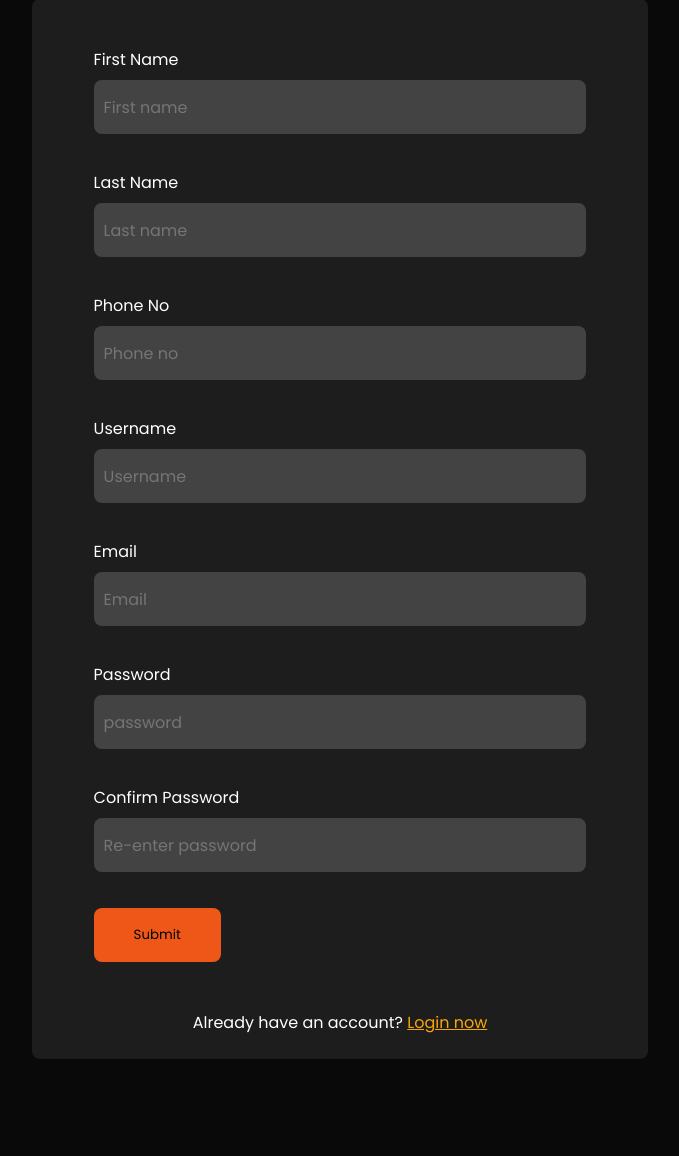
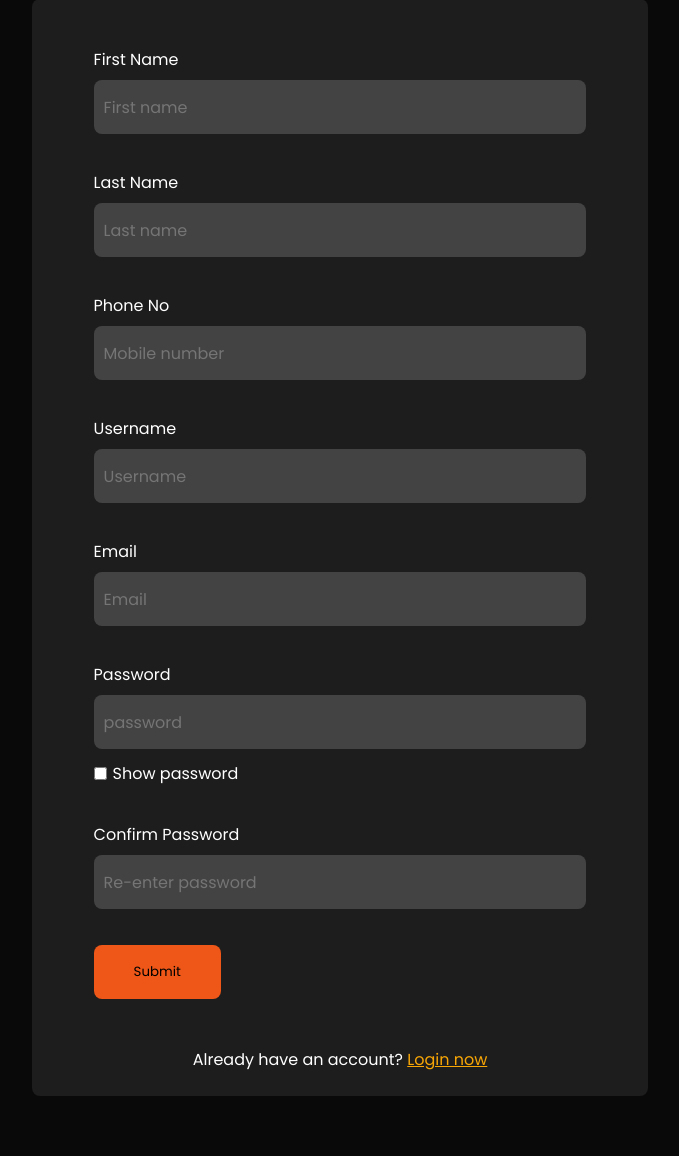
Before and after one commit to matmaxgraphics/unknownsatoshi, a Django app: page /user-registration in a window 1280 px wide. Shown: the part 306-1462 px from the top of the page, without its empty margins (300-979 px from the left). Before the commit the page ends 1365 px from the top, so only its background shows below. Run offline with Django 3.2, Linux system fonts and the light colour scheme; some libraries are stand-ins or nearby versions.

Commit message:
added client side form validation

```diff
--- a/unknownsatoshi/static/css/style.css
+++ b/unknownsatoshi/static/css/style.css
@@ -1,3 +1,4 @@
+@charset "UTF-8";
 html {
   scroll-behavior: smooth;
 }
@@ -130,6 +131,59 @@ textarea {
 
 .none {
   display: none;
+}
+
+#message {
+  display: none;
+  color: #C4C4C4;
+  position: relative;
+  text-align: left;
+  font-weight: normal;
+}
+
+#message p {
+  font-size: 14px;
+  text-align: left;
+  margin: 6px;
+}
+
+/* Add a green text color and a checkmark when the requirements are right */
+.valid {
+  color: green;
+}
+
+.valid:before {
+  position: relative;
+  left: -20px;
+  content: "✔";
+}
+
+/* Add a red text color and an "x" icon when the requirements are wrong */
+.invalid {
+  color: #f73737;
+}
+
+.invalid:before {
+  position: relative;
+  left: -20px;
+  content: "✖";
+}
+
+.show-password {
+  display: -webkit-box;
+  display: -ms-flexbox;
+  display: flex;
+  -webkit-box-orient: horizontal;
+  -webkit-box-direction: normal;
+      -ms-flex-direction: row;
+          flex-direction: row;
+  margin-top: 12px;
+  -webkit-box-align: center;
+      -ms-flex-align: center;
+          align-items: center;
+}
+.show-password span {
+  margin-left: 6px;
 }
 
 /*======ALTERNATIVE STYLING======*/
@@ -1362,7 +1416,7 @@ footer .footer-content__item .links a:hover {
   width: 50%;
   margin: auto;
   background-color: #1D1D1D;
-  height: 28em;
+  height: 30em;
   border-radius: 8px;
   margin-bottom: 60px;
 }
--- /dev/null
+++ b/unknownsatoshi/static/js/validate.js
@@ -0,0 +1,84 @@
+
+
+//VALIDATE PASSWORD
+
+const pswrd1 = document.getElementById('password1');
+const pswrd2 = document.getElementById('password2');
+const letter = document.getElementById("letter");
+const capital = document.getElementById("capital");
+const number = document.getElementById("number");
+const length = document.getElementById("length");
+
+// When the user clicks on the password field, show the message box
+pswrd1.onfocus = function() {
+  document.getElementById("message").style.display = "block";
+}
+
+// When the user clicks outside of the password field, hide the message box
+pswrd1.onblur = function() {
+  document.getElementById("message").style.display = "none";
+}
+
+// When the user starts to type something inside the password field
+pswrd1.onkeyup = function() {
+  // Validate lowercase letters
+  const lowerCaseLetters = /[a-z]/g;
+  if(pswrd1.value.match(lowerCaseLetters)) {
+    letter.classList.remove("invalid");
+    letter.classList.add("valid");
+  } else {
+    letter.classList.remove("valid");
+    letter.classList.add("invalid");
+}
+
+  // Validate capital letters
+  const upperCaseLetters = /[A-Z]/g;
+  if(pswrd1.value.match(upperCaseLetters)) {
+    capital.classList.remove("invalid");
+    capital.classList.add("valid");
+  } else {
+    capital.classList.remove("valid");
+    capital.classList.add("invalid");
+  }
+
+  // Validate numbers
+  const numbers = /[0-9]/g;
+  if(pswrd1.value.match(numbers)) {
+    number.classList.remove("invalid");
+    number.classList.add("valid");
+  } else {
+    number.classList.remove("valid");
+    number.classList.add("invalid");
+  }
+
+  // Validate length
+  if(pswrd1.value.length >= 8) {
+    length.classList.remove("invalid");
+    length.classList.add("valid");
+  } else {
+    length.classList.remove("valid");
+    length.classList.add("invalid");
+  }
+
+}
+
+/*=====SHOW PASSWORD OPTION====*/
+function showPword() {
+  var x = document.getElementById("id_password");
+  if (x.type === "password") {
+    x.type = "text";
+  } else {
+    x.type = "password";
+  }
+}
+
+function showPsword() {
+  var x = document.getElementById("password1");
+  if (x.type === "password") {
+    x.type = "text";
+  } else {
+    x.type = "password";
+  }
+}
+
+/*====Verify Password Match====*/
--- a/unknownsatoshi/userprolog/templates/userprolog/register.html
+++ b/unknownsatoshi/userprolog/templates/userprolog/register.html
@@ -86,7 +86,7 @@
         </header>
         <section class="reg-wrapper">
             <div class="register-fields">
-                <form action="{% url 'register' %}" method="post">
+                <form action="{% url 'register' %}" method="post" id="form">
                     {% csrf_token %}
 
                     <div>
@@ -101,7 +101,7 @@
 
                     <div>
                         <label for="phone_no">Phone No</label>
-                        <input type="text" name="phone_no" id="phone_no" class="input-field" placeholder="Phone no" required>
+                        <input type="text" name="phone_no" id="phone_no" class="input-field" placeholder="Mobile number" required>
                     </div>
 
                     <div>
@@ -118,14 +118,26 @@
 
                     <div>
                         <label for="password1">Password</label>
-                        <input type="password" name="password1" id="password1" class="input-field" placeholder="password" required>
+                        <input type="password" name="password1" id="password1" class="input-field" placeholder="password" pattern="(?=.*\d)(?=.*[a-z])(?=.*[A-Z]).{8,}" title="Must contain at least one number and one uppercase and lowercase letter, and at least 8 or more characters" required>
+                        <!-- An element to toggle between password visibility -->
+                        <main class="show-password">
+                            <input type="checkbox" onclick="showPsword()"><span>Show password</span>
+                        </main>
+                        <div id="message">
+                            <p>Password must contain the following:</p>
+                            <p id="letter" class="invalid">A <b>lowercase</b> letter</p>
+                            <p id="capital" class="invalid">A <b>capital (uppercase)</b> letter</p>
+                            <p id="number" class="invalid">A <b>number</b></p>
+                            <p id="length" class="invalid">Minimum <b>8 characters</b></p>
+                        </div>
                     </div>
 
                     <div>
                         <label for="password2">Confirm Password</label>
                         <input type="password" name="password2" id="password2" class="input-field" placeholder="Re-enter password" required>
+                        <small id="matchMsg" style="color: red"></small>
                     </div>
-                    <input type="submit" value="Submit" class="btn">
+                    <input type="submit" value="Submit" class="btn" onclick="matchPassword()">
                 </form>
 
                 <p>Already have an account? <a  href="{% url 'user-login' %}">Login now</a></p>
@@ -160,6 +172,7 @@ form ul:not(.errorlist) {
 
 <!--CUSTOM JAVASCRIPT-->
 <script src="{% static './js/script.js' %}"></script>
+<script src="{% static './js/validate.js' %}"></script>
 
 <!--Jquery CDN-->
 <script src="https://cdnjs.cloudflare.com/ajax/libs/jquery/3.6.0/jquery.min.js"></script>
```
Also changed, not shown: unknownsatoshi/cms/templates/cms/store.html (+2 -24 lines), unknownsatoshi/cms/templates/cms/subscription.html (+7 -7 lines), unknownsatoshi/userprolog/templates/userprolog/login.html (+7 -2 lines), 1 other file.
